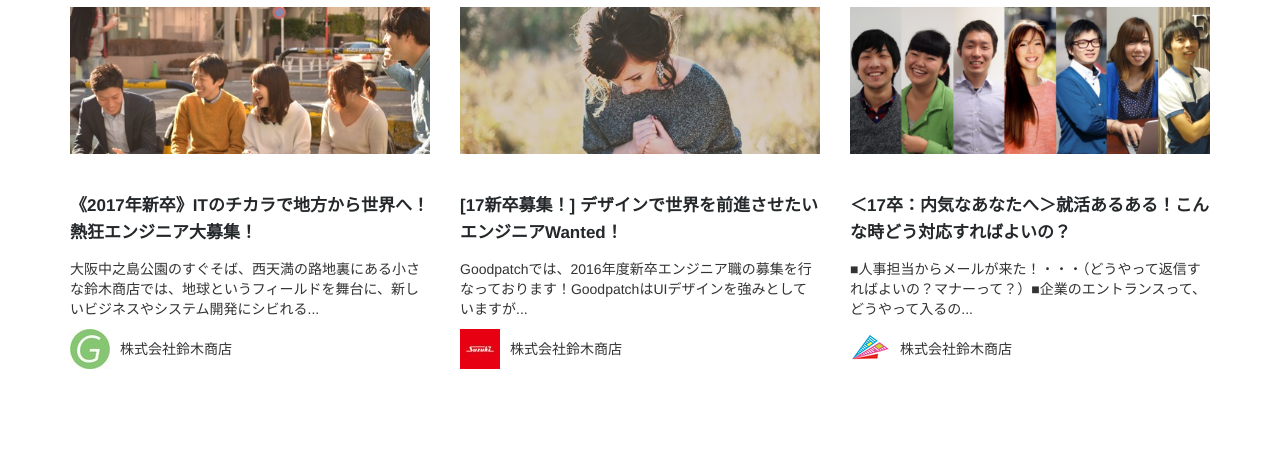
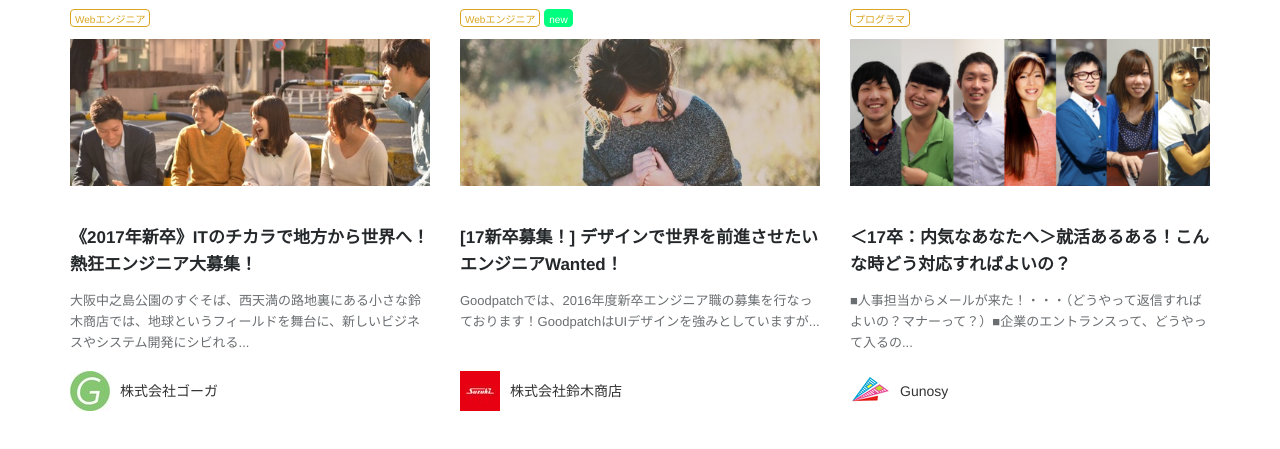
Before and after one commit to wantedly-archive/spring-intern-2016-pre, a website: page app/index.html in a window 1280 px wide. Shown: the part 63-512 px from the top of the page. Drawn offline with Linux system fonts and the light colour scheme.

Commit message:
icon追加

```diff
--- a/app/css/default.css
+++ b/app/css/default.css
@@ -1,8 +1,4 @@
 @charset "UTF-8";
-* {
-
-}
-
 * {
     margin: 0;
     padding: 0;
@@ -78,3 +74,39 @@ h2.project-title{
 	-o-transition: all 0.3s ease false;
 	transition: all 0.3s ease
 }
+
+p.project-description{
+	color: #6A6E71;
+	line-height: 1.6;
+	font-size: 13px;
+	font-weight: 300;
+	height: 70px;
+	-webkit-font-smoothing: antialiased;
+}
+
+/* icon系 */
+.icon-job-type{
+	display: inline-block;
+	color: #DAA520;
+	font-size: 10px;
+	border: 1px solid #DAA520;
+	-webkit-border-radius: 4px;
+	-moz-border-radius: 4px;
+	-ms-border-radius: 4px;
+	-o-border-radius: 4px;
+	border-radius: 4px;
+	vertical-align: middle;
+	padding: 0 4px;
+	height: 18px;
+	line-height: 20px;
+}
+
+.title-icon{
+	margin-bottom: 12px;
+}
+
+#new-icon{
+	border: 1px solid #00ff7f;
+	background-color: #00ff7f;
+	color: #FFFFFF;
+}
--- a/app/index.html
+++ b/app/index.html
@@ -16,22 +16,40 @@
         <div class="row">
             <h1>新卒採用の募集</h1>
             <div class="col-sm-4 col-md-4 col-lg-4">
+                <div class="title-icon">
+                    <span class="icon-job-type web_engineer">
+            			Webエンジニア
+            		</span>
+                </div>
                 <img src="img/project-img-1.jpg" alt="project-img-1.jpg" class="img-responsive">
                 <h2 class="project-title">《2017年新卒》ITのチカラで地方から世界へ！熱狂エンジニア大募集！</h2>
-                <p>大阪中之島公園のすぐそば、西天満の路地裏にある小さな鈴木商店では、地球というフィールドを舞台に、新しいビジネスやシステム開発にシビれる...</p>
-                <p id="box1">株式会社鈴木商店</p>
+                <p class="project-description">大阪中之島公園のすぐそば、西天満の路地裏にある小さな鈴木商店では、地球というフィールドを舞台に、新しいビジネスやシステム開発にシビれる...</p>
+                <p id="box1">株式会社ゴーガ</p>
             </div>
             <div class="col-sm-4 col-md-4 col-lg-4">
+                <div class="title-icon">
+                    <span class="icon-job-type web_engineer">
+            			Webエンジニア
+            		</span>
+            		<span class="icon-job-type web_engineer" id="new-icon">
+            			new
+            		</span>
+                </div>
                 <img src="img/project-img-2.jpg" alt="project-img-2.jpg" class="img-responsive">
                 <h2 class="project-title">[17新卒募集！] デザインで世界を前進させたいエンジニアWanted！</h2>
-                <p>Goodpatchでは、2016年度新卒エンジニア職の募集を行なっております！GoodpatchはUIデザインを強みとしていますが...</p>
+                <p class="project-description">Goodpatchでは、2016年度新卒エンジニア職の募集を行なっております！GoodpatchはUIデザインを強みとしていますが...</p>
                 <p id="box2">株式会社鈴木商店</p>
             </div>
             <div class="col-sm-4 col-md-4 col-lg-4">
+                <div class="title-icon">
+                    <span class="icon-job-type web_engineer">
+            			プログラマ
+            		</span>
+                </div>
                 <img src="img/project-img-3.jpg" alt="project-img-3.jpg" class="img-responsive">
                 <h2 class="project-title">＜17卒：内気なあなたへ＞就活あるある！こんな時どう対応すればよいの？</h2>
-                <p>■人事担当からメールが来た！・・・（どうやって返信すればよいの？マナーって？）■企業のエントランスって、どうやって入るの...</p>
-                <p id="box3">株式会社鈴木商店</p>
+                <p class="project-description">■人事担当からメールが来た！・・・（どうやって返信すればよいの？マナーって？）■企業のエントランスって、どうやって入るの...</p>
+                <p id="box3">Gunosy</p>
             </div>
         </div>
     </div>
```
